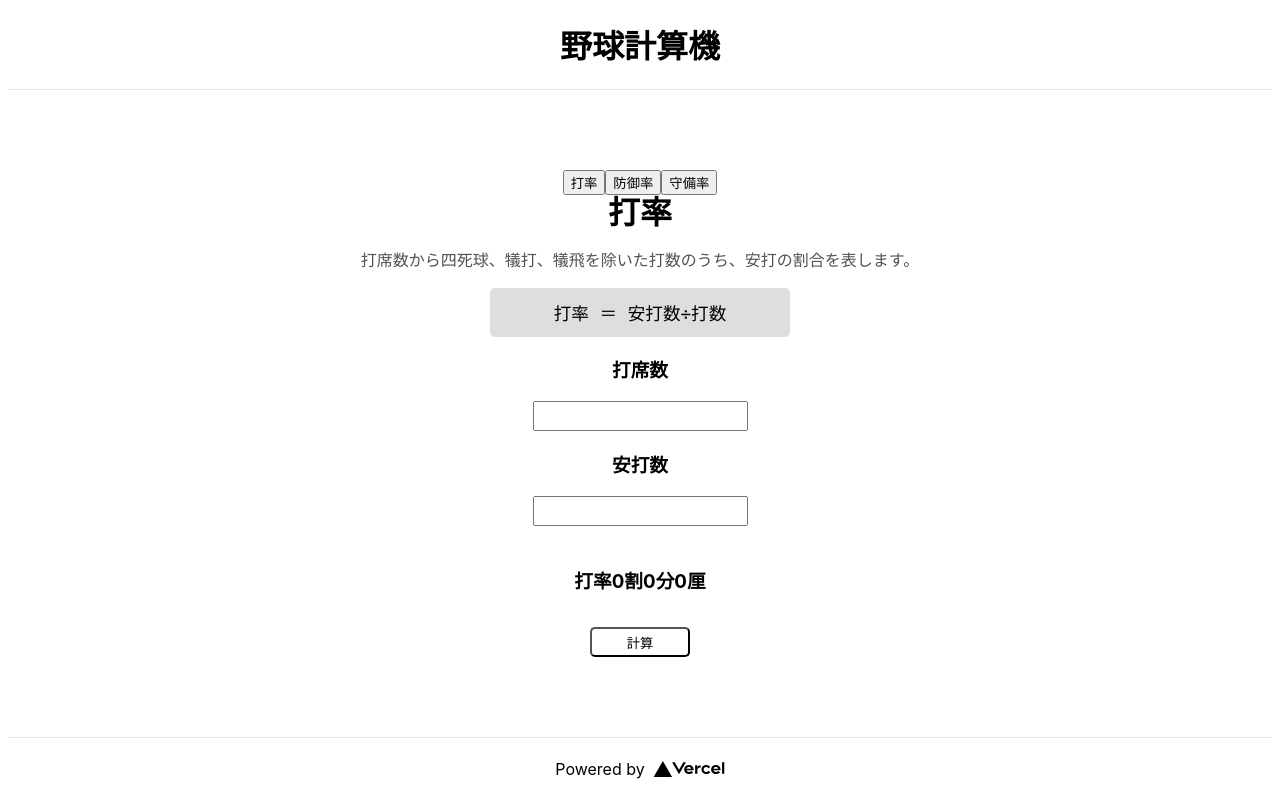
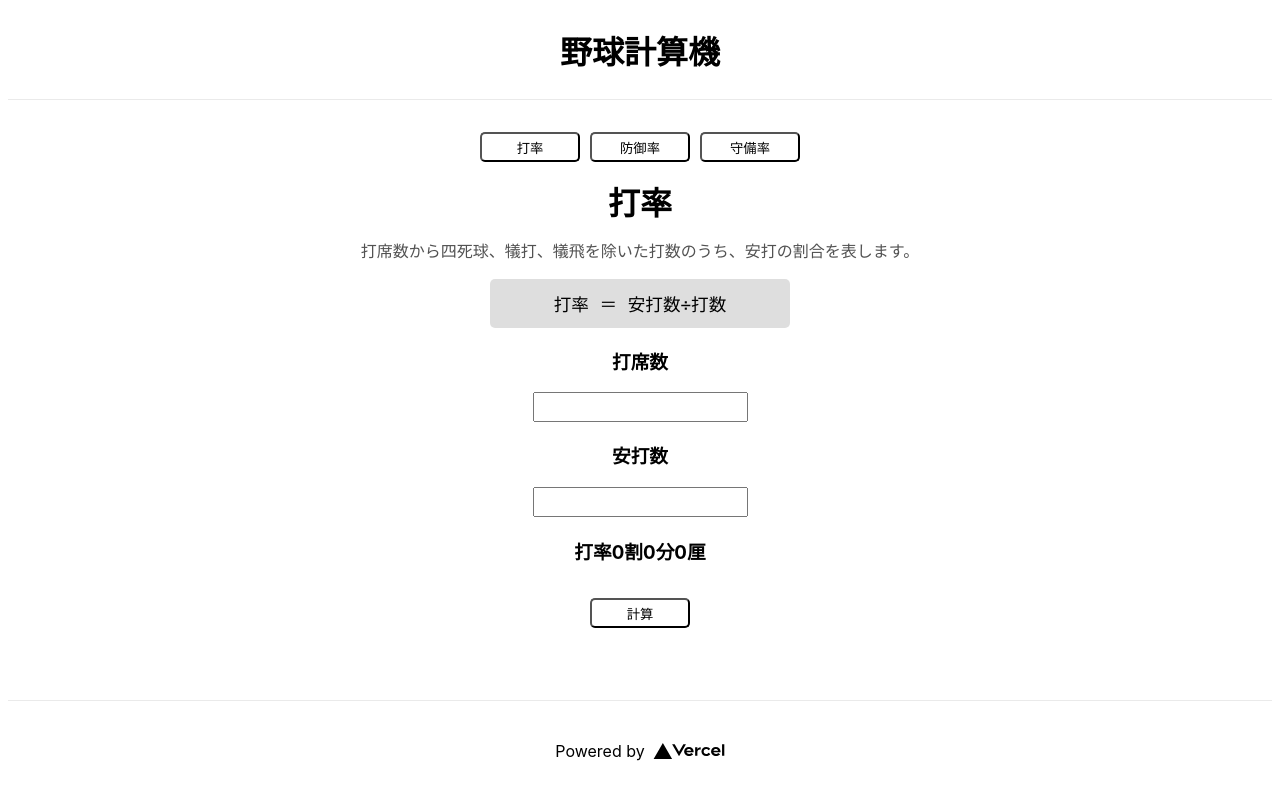
Before and after one commit to kazuya-minei/Baseball-calculator, a Next.js app: page / in a window 1280 px wide. Built offline with nearby package versions, Linux system fonts and the light colour scheme.

Commit message:
💄 デザインを改善

```diff
--- a/src/components/Footer/Footer.module.css
+++ b/src/components/Footer/Footer.module.css
@@ -3,7 +3,6 @@
   height: 100px;
   border-top: 1px solid #eaeaea;
   display: flex;
-  justify-content: center;
   align-items: center;
 }
 
--- a/src/components/Functions/Functions.module.css
+++ b/src/components/Functions/Functions.module.css
@@ -3,11 +3,11 @@
 }
 
 .result {
-  margin-top: 40px;
+  margin-top: 20px;
 }
 
 .button {
-  margin-top: 16px;
+  margin: 16px 0;
   width: 100px;
   height: 30px;
   background-color:white;
--- a/src/components/Header/Header.module.css
+++ b/src/components/Header/Header.module.css
@@ -3,8 +3,8 @@
   height: 100px;
   border-bottom: 1px solid #eaeaea;
   display: flex;
-  justify-content: center;
   align-items: center;
+  margin-bottom: 16px;
 }
 
 .header a {
--- a/src/components/Headline/Headline.module.css
+++ b/src/components/Headline/Headline.module.css
@@ -1,5 +1,5 @@
 .title {
-  margin: 0;
+  margin: 8px 0;
   line-height: 1.15;
   font-size: 2rem;
 }
--- a/src/pages/index.jsx
+++ b/src/pages/index.jsx
@@ -41,9 +41,9 @@ export default function Home() {
           onClick={changeFunction("ERA")}だと、 Too many re-renders. というエラーが発生するので
           アロー関数で対応*/}
       <div>
-        <button onClick={() => changeFunction("BA")}>打率</button>
-        <button onClick={() => changeFunction("ERA")}>防御率</button>
-        <button onClick={() => changeFunction("FA")}>守備率</button>
+        <button className={styles.changeButton} onClick={() => changeFunction("BA")}>打率</button>
+        <button className={styles.changeButton} onClick={() => changeFunction("ERA")}>防御率</button>
+        <button className={styles.changeButton} onClick={() => changeFunction("FA")}>守備率</button>
       </div>
         {isFunction}
       </main>
--- a/src/styles/Home.module.css
+++ b/src/styles/Home.module.css
@@ -5,15 +5,12 @@
   flex-direction: column;
   justify-content: center;
   align-items: center;
-  height: 100vh;
 }
 
 .main {
-  padding: 5rem 0;
   flex: 1;
   display: flex;
   flex-direction: column;
-  justify-content: center;
   align-items: center;
 }
 
@@ -28,8 +25,6 @@
   text-decoration: underline;
 }
 
-
-
 .grid {
   display: flex;
   align-items: center;
@@ -39,39 +34,19 @@
   margin-top: 3rem;
 }
 
-.card {
-  margin: 1rem;
-  padding: 1.5rem;
-  text-align: left;
-  color: inherit;
-  text-decoration: none;
-  border: 1px solid #eaeaea;
-  border-radius: 10px;
-  transition: color 0.15s ease, border-color 0.15s ease;
-  width: 45%;
-}
-
-.card:hover,
-.card:focus,
-.card:active {
-  color: #0070f3;
-  border-color: #0070f3;
-}
-
-.card h2 {
-  margin: 0 0 1rem 0;
-  font-size: 1.5rem;
-}
-
-.card p {
-  margin: 0;
-  font-size: 1.25rem;
-  line-height: 1.5;
-}
-
 @media (max-width: 600px) {
   .grid {
     width: 100%;
     flex-direction: column;
   }
 }
+
+/* changebutton */
+.changeButton {
+  margin: 16px 5px;
+  width: 100px;
+  height: 30px;
+  background-color:white;
+  border-color: black;
+  border-radius: 5px;
+}
```
